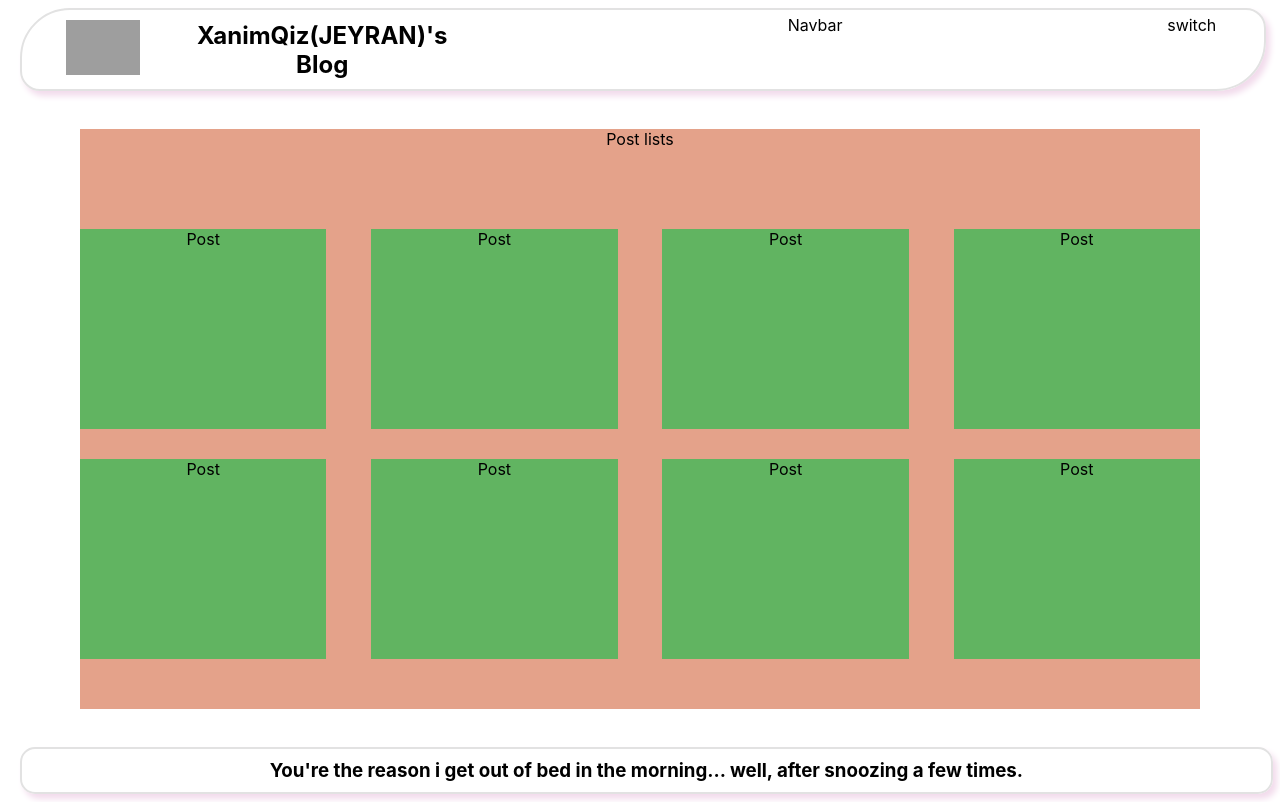
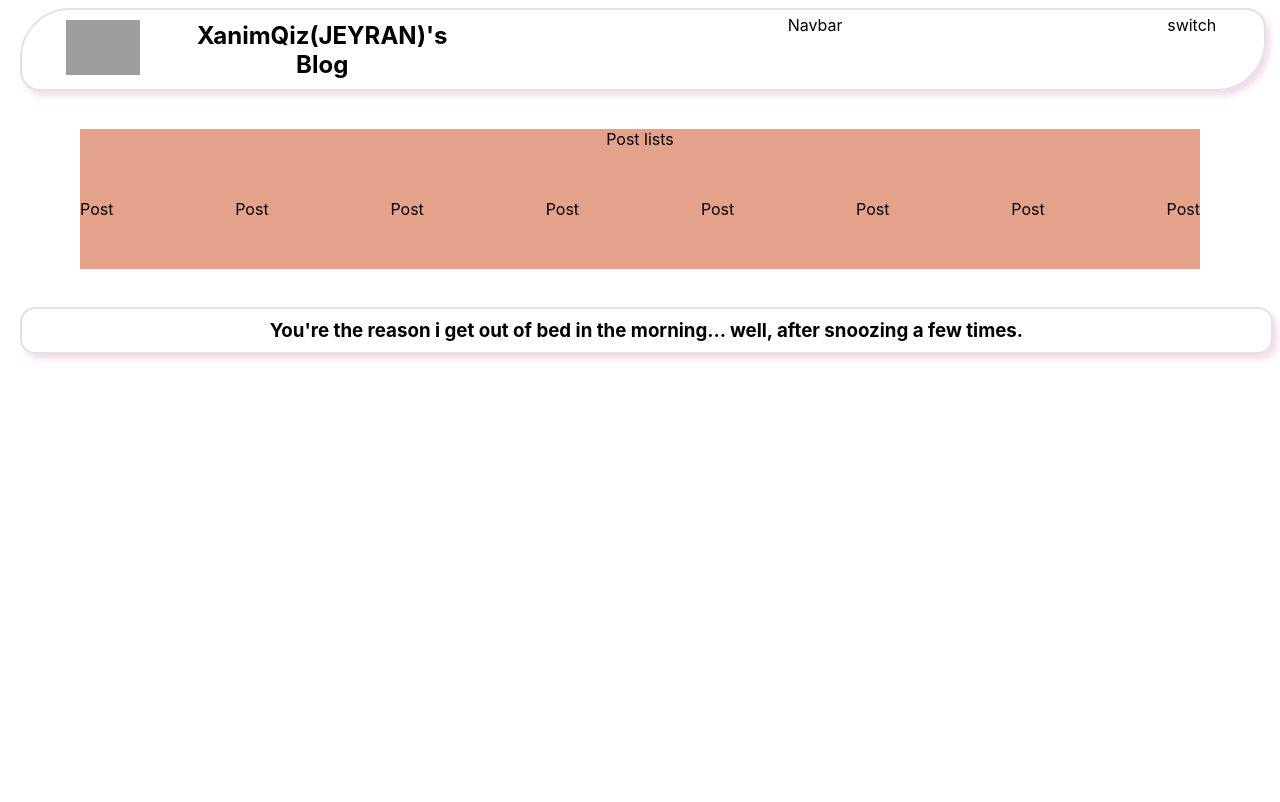
Before and after one commit to zahraRostami1999/blog-app, a React (Create React App) app: page / in a window 1280 px wide. Built offline with nearby package versions, Linux system fonts and the light colour scheme; grey boxes are pictures that could not be loaded.

Commit message:
edit post class name to postWrapper

```diff
--- a/src/Components/post/post.module.css
+++ b/src/Components/post/post.module.css
@@ -1,4 +1,4 @@
-.post{
+.postWrapper{
     width: 22%;
     height: 200px;
     background-color: rgb(97, 180, 97);
```
